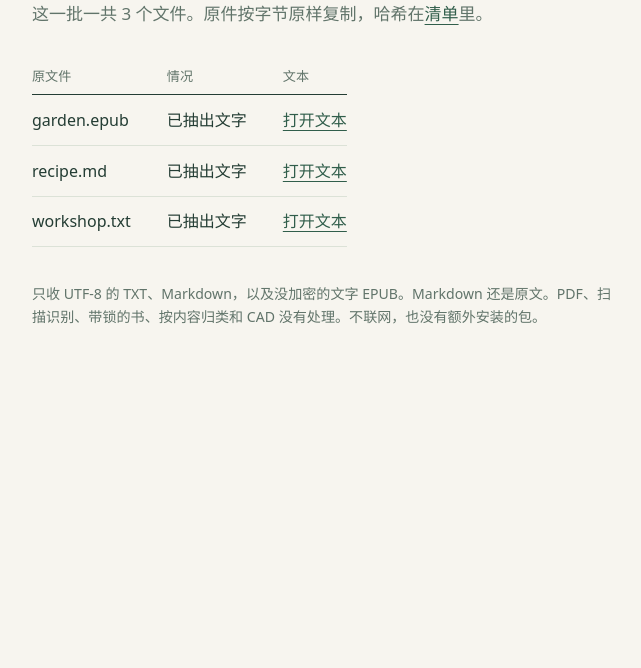
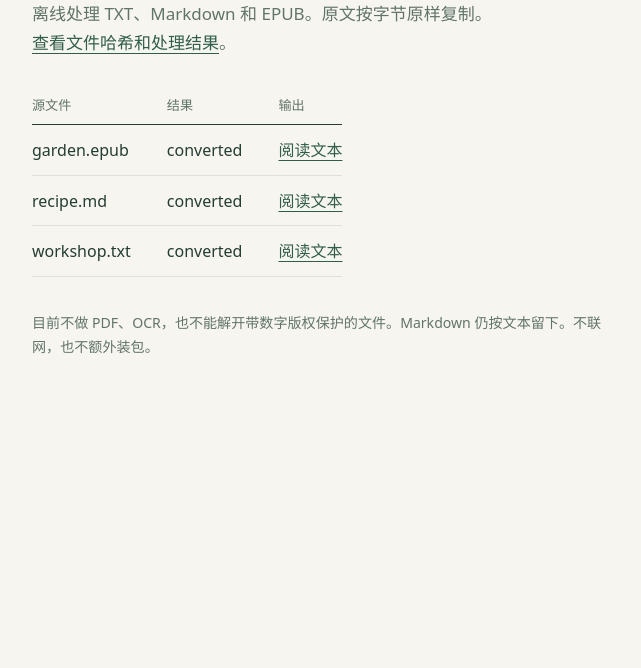
Before and after one commit to Yueyue673/local-library-intake, a plain HTML site: page demo/delivery/index.html in a window 1280 px wide. Shown: the part 132-800 px from the top of the page, without its empty margins (312-953 px from the left). Drawn offline with Linux system fonts and the light colour scheme.

Commit message:
Use the Chinese copy draft on the quiet overview
Replace README.md with the finished draft. Keep the paper layout
and put the draft's wording into the generated overview. Status
values, hashes, and file names stay as recorded.

Co-authored-by: Yueyue <Yueyue673@users.noreply.github.com>

```diff
--- a/demo/delivery/index.html
+++ b/demo/delivery/index.html
@@ -3,7 +3,7 @@
 <head>
 <meta charset="utf-8">
 <meta name="viewport" content="width=device-width, initial-scale=1">
-<title>文件收件记录</title>
+<title>本地文库收件</title>
 <style>
 :root {
   color-scheme: light;
@@ -38,6 +38,7 @@ h1 {
   margin: 0.85rem 0 2.4rem;
   color: var(--muted);
 }
+.lead a { white-space: nowrap; }
 a {
   color: var(--green);
   text-decoration-thickness: 1px;
@@ -94,31 +95,31 @@ th:last-child, td:last-child { padding-right: 0; }
 </head>
 <body>
 <main>
-<h1>文件收件记录</h1>
-<p class="lead">这一批一共 3 个文件。原件按字节原样复制，哈希在<a href="manifest.json">清单</a>里。</p>
+<h1>原文还在，另外抽出一份能读的文本。</h1>
+<p class="lead">离线处理 TXT、Markdown 和 EPUB。原文按字节原样复制。<a href="manifest.json">查看文件哈希和处理结果</a>。</p>
 <table>
 <thead>
-<tr><th>原文件</th><th>情况</th><th>文本</th></tr>
+<tr><th>源文件</th><th>结果</th><th>输出</th></tr>
 </thead>
 <tbody>
     <tr>
       <td>garden.epub</td>
-      <td>已抽出文字</td>
-      <td><a href="text/0001-garden.epub.txt">打开文本</a></td>
+      <td>converted</td>
+      <td><a href="text/0001-garden.epub.txt">阅读文本</a></td>
     </tr>
     <tr>
       <td>recipe.md</td>
-      <td>已抽出文字</td>
-      <td><a href="text/0002-recipe.md.txt">打开文本</a></td>
+      <td>converted</td>
+      <td><a href="text/0002-recipe.md.txt">阅读文本</a></td>
     </tr>
     <tr>
       <td>workshop.txt</td>
-      <td>已抽出文字</td>
-      <td><a href="text/0003-workshop.txt.txt">打开文本</a></td>
+      <td>converted</td>
+      <td><a href="text/0003-workshop.txt.txt">阅读文本</a></td>
     </tr>
 </tbody>
 </table>
-<p class="foot">只收 UTF-8 的 TXT、Markdown，以及没加密的文字 EPUB。Markdown 还是原文。PDF、扫描识别、带锁的书、按内容归类和 CAD 没有处理。不联网，也没有额外安装的包。</p>
+<p class="foot">目前不做 PDF、OCR，也不能解开带数字版权保护的文件。Markdown 仍按文本留下。不联网，也不额外装包。</p>
 </main>
 </body>
 </html>
```
Also changed, not shown: 2 other files.
